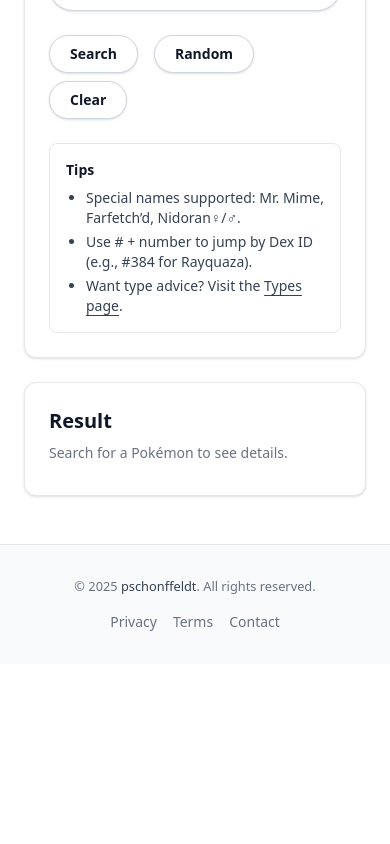
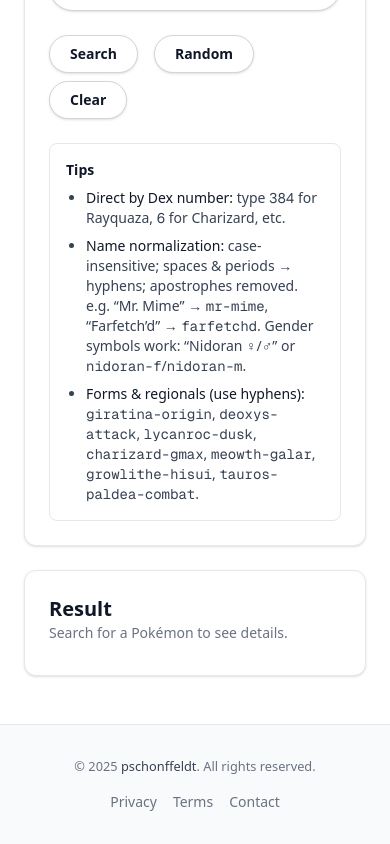
Before and after one commit to pschonffeldt/pokedex-2, a Next.js app: page /pokedex in a window 390 px wide. Shown: the part 717-1561 px from the top of the page. Before the commit the page ends 1381 px from the top, so only its background shows below. Built offline with nearby package versions, Linux system fonts and the light colour scheme.

Commit message:
Adjust pokédex styling and responsiveness

```diff
--- a/src/app/pokedex/page.tsx
+++ b/src/app/pokedex/page.tsx
@@ -9,6 +9,7 @@ import PokemonType from '@/components/pokemon-type';
 import SearchForm from '@/components/search-form';
 import SpriteContainer from '@/components/sprite-container';
 import HeroSection from '@/components/hero';
+import Button from '@/components/button';
 
 /* --------------------------- Types from your page --------------------------- */
 type StatName = 'hp' | 'attack' | 'defense' | 'special-attack' | 'special-defense' | 'speed';
@@ -166,25 +167,33 @@ export default function PokedexPage() {
               {/* Tips */}
               <div className="rounded-lg border border-gray-200 bg-white p-4">
                 <div className="text-sm font-semibold text-gray-900">Tips</div>
-                <ul className="mt-2 list-disc space-y-1 pl-5 text-sm text-gray-700">
+                <ul className="mt-2 list-disc space-y-2 pl-5 text-sm text-gray-700">
                   <li>
-                    Special names supported: <span className="font-medium">Mr. Mime</span>,{' '}
-                    <span className="font-medium">Farfetch’d</span>,{' '}
-                    <span className="font-medium">Nidoran♀/♂</span>.
+                    <span className="font-medium text-gray-900">Direct by Dex number:</span> type{' '}
+                    <span className="font-mono">384</span> for Rayquaza,{' '}
+                    <span className="font-mono">6</span> for Charizard, etc.
                   </li>
+
                   <li>
-                    Use <span className="font-medium">#</span> + number to jump by Dex ID (e.g.,{' '}
-                    <span className="font-medium">#384</span> for Rayquaza).
+                    <span className="font-medium text-gray-900">Name normalization:</span>{' '}
+                    case-insensitive; spaces & periods → hyphens; apostrophes removed. e.g. “Mr.
+                    Mime” → <span className="font-mono">mr-mime</span>, “Farfetch’d” →{' '}
+                    <span className="font-mono">farfetchd</span>. Gender symbols work: “Nidoran
+                    ♀/♂” or <span className="font-mono">nidoran-f</span>/
+                    <span className="font-mono">nidoran-m</span>.
                   </li>
+
                   <li>
-                    Want type advice? Visit the{' '}
-                    <Link
-                      href="/learn/pokemon-types"
-                      className="underline underline-offset-4 hover:no-underline"
-                    >
-                      Types page
-                    </Link>
-                    .
+                    <span className="font-medium text-gray-900">
+                      Forms & regionals (use hyphens):
+                    </span>{' '}
+                    <span className="font-mono">giratina-origin</span>,{' '}
+                    <span className="font-mono">deoxys-attack</span>,{' '}
+                    <span className="font-mono">lycanroc-dusk</span>,{' '}
+                    <span className="font-mono">charizard-gmax</span>,{' '}
+                    <span className="font-mono">meowth-galar</span>,{' '}
+                    <span className="font-mono">growlithe-hisui</span>,{' '}
+                    <span className="font-mono">tauros-paldea-combat</span>.
                   </li>
                 </ul>
               </div>
@@ -196,8 +205,8 @@ export default function PokedexPage() {
             <h2 className="text-xl font-semibold text-gray-900">Result</h2>
 
             {/* Status */}
-            <div className="mt-2 min-h-[28px] text-sm">
-              {isLoading && <span className="text-gray-600">Loading…</span>}
+            <div className="min-h-[28px] text-sm">
+              {isLoading && <span className="text-gray-600">Loading Pokémon…</span>}
               {!isLoading && errorMessage && <span className="text-red-600">{errorMessage}</span>}
               {!isLoading && !errorMessage && !pokemon && (
                 <span className="text-gray-500">Search for a Pokémon to see details.</span>
@@ -206,8 +215,8 @@ export default function PokedexPage() {
 
             {/* Details */}
             {pokemon && (
-              <div className="mt-4 grid gap-6 md:grid-cols-2">
-                <div className="space-y-4">
+              <div className="grid gap-2 md:grid-cols-2">
+                <div className="space-y-2">
                   <PokemonTitle name={pokemon.name} id={pokemon.id} />
                   <SpriteContainer
                     spriteUrl={pokemon.sprites.front_default ?? null}
@@ -221,8 +230,7 @@ export default function PokedexPage() {
                 </div>
 
                 <div className="space-y-4">
-                  <div className="rounded-lg border border-gray-200 bg-white p-4">
-                    <div className="text-sm font-semibold text-gray-900">Base Stats</div>
+                  <div className="rounded-lg border border-gray-200 bg-white p-2">
                     <div className="mt-2">
                       <PokemonStatsBars apiStats={pokemon.stats ?? []} />
                     </div>
@@ -231,24 +239,12 @@ export default function PokedexPage() {
                   <div className="rounded-lg border border-gray-200 bg-white p-4">
                     <div className="text-sm font-semibold text-gray-900">Quick Actions</div>
                     <div className="mt-3 flex flex-wrap gap-2">
-                      <Link
-                        href={`/pokedex?share=${pokemon.id}`}
-                        className="rounded-full border border-gray-300 bg-white px-3 py-1 text-xs font-medium text-gray-900 hover:bg-gray-100"
-                      >
+                      <Button href={`/pokedex?share=${pokemon.id}`} variant="outline" size="xs">
                         Share
-                      </Link>
-                      <Link
-                        href={`/learn/pokemon-types`}
-                        className="rounded-full border border-gray-300 bg-white px-3 py-1 text-xs font-medium text-gray-900 hover:bg-gray-100"
-                      >
-                        View type chart
-                      </Link>
-                      <Link
-                        href={`/learn/pokemon-regions`}
-                        className="rounded-full border border-gray-300 bg-white px-3 py-1 text-xs font-medium text-gray-900 hover:bg-gray-100"
-                      >
+                      </Button>
+                      <Button href={`/learn/pokemon-regions`} variant="outline" size="xs">
                         Browse regions
-                      </Link>
+                      </Button>
                     </div>
                   </div>
                 </div>
--- a/src/components/pokemon-stats-bars.tsx
+++ b/src/components/pokemon-stats-bars.tsx
@@ -100,7 +100,7 @@ export default function PokemonStatsBars({ apiStats }: Props) {
 
   return (
     // Stats container
-    <div className="px-6 py-4">
+    <div className="flex flex-col">
       {/* Section title */}
       <p className="mb-3 text-xl font-bold text-black/100 text-center">Base Stats</p>
 
@@ -136,7 +136,7 @@ export default function PokemonStatsBars({ apiStats }: Props) {
           const delayStyle = hasStagger ? `${barIndex * DEFAULT_STAGGER_MS}ms` : undefined;
 
           return (
-            <div key={statName} className="grid grid-cols-[110px_1fr_48px] items-center gap-3">
+            <div key={statName} className="grid grid-cols-[110px_1fr_48px] items-center">
               {/* Left label (e.g., "HP") */}
               <span className="text-sm text-black/100 font-bold text-center">
                 {STAT_LABELS[statName]}
--- a/src/components/pokemon-type.tsx
+++ b/src/components/pokemon-type.tsx
@@ -1,5 +1,3 @@
-'use client';
-
 /**
  * PokemonType
  * -----------
@@ -59,12 +57,12 @@ export default function PokemonType({ types, weight, height }: PokemonTypeProps)
   const heightMDisplay = typeof height === 'number' ? (height / 10).toFixed(1) : '—';
 
   return (
-    <section className="flex flex-col items-center gap-4 px-6 py-4">
+    <section className="flex flex-col items-center px-6 py-2">
       {/* Section heading */}
       <h3 className="text-2xl font-bold text-black/100">Type</h3>
 
       {/* Type capsules row (supports 1–2 types; falls back to em dash) */}
-      <div className="min-h-20 flex flex-wrap items-center justify-center gap-2">
+      <div className="min-h-15 flex flex-wrap items-center justify-center gap-2">
         {types.length > 0 ? (
           types.map((rawTypeName) => {
             // Normalize type token for lookup (e.g., " Fire " → "fire")
@@ -74,7 +72,7 @@ export default function PokemonType({ types, weight, height }: PokemonTypeProps)
             return (
               <span
                 key={typeKey}
-                className="inline-block rounded-full px-4 py-1 text-sm font-semibold capitalize shadow-sm"
+                className="inline-block rounded-full px-5 py-1 text-sm font-semibold capitalize shadow-sm"
                 style={{ backgroundColor: bg, color: fg }}
                 aria-label={`Type ${toTitleCase(typeKey)}`}
               >
--- a/src/components/sprite-container.tsx
+++ b/src/components/sprite-container.tsx
@@ -1,5 +1,3 @@
-'use client';
-
 import Image from 'next/image';
 
 interface Props {
@@ -11,7 +9,7 @@ interface Props {
   priority?: boolean;
 }
 
-export default function SpriteContainer({ spriteUrl, alt, size = 250, priority = false }: Props) {
+export default function SpriteContainer({ spriteUrl, alt, size = 300, priority = false }: Props) {
   return (
     <div className="mx-auto flex items-center justify-center" style={{ width: size, height: size }}>
       {spriteUrl ? (
```
